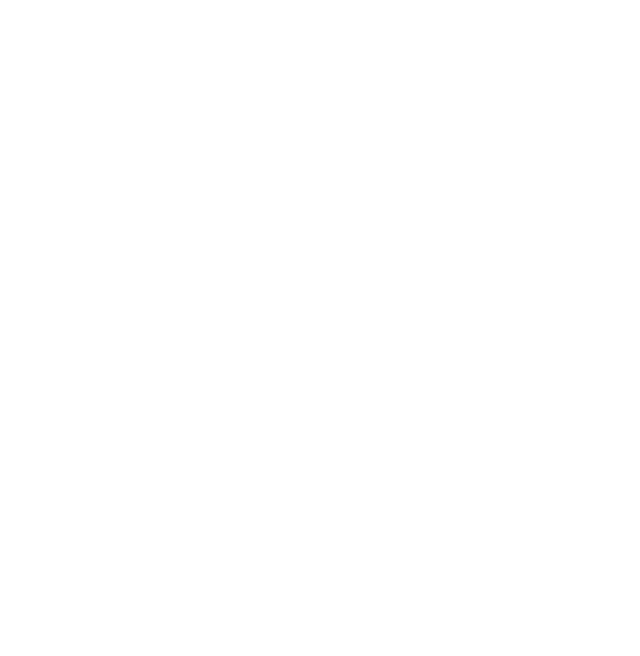
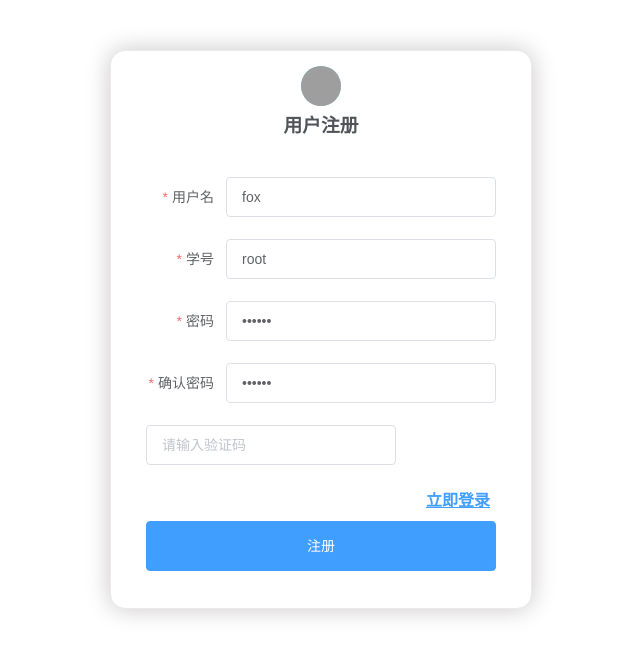
Before and after one commit to 1051885174/kewen, a Vue app in the folder kewen-web/: page /#/register in a window 1280 px wide. Shown: the top 656 px of the page, without its empty margins (319-959 px from the left). Built offline with nearby package versions, Linux system fonts and the light colour scheme; grey boxes are pictures that could not be loaded.

Commit message:
login.vue和register.vue

```diff
--- a/kewen-web/src/router/index.js
+++ b/kewen-web/src/router/index.js
@@ -1,6 +1,7 @@
 import Vue from 'vue'
 import VueRouter from 'vue-router'
 import Login from '../views/Login.vue'
+import register from '../views/register.vue'
 import Home from '../views/Home'
 Vue.use(VueRouter)
 
@@ -14,7 +15,12 @@
     path: '/home',
     name: 'Home',
     component: Home
-  }]
+  },
+  {
+    path: '/register',
+    name: 'register',
+    component:register
+}]
 
 const router = new VueRouter({
   routes
--- a/kewen-web/src/views/Login.vue
+++ b/kewen-web/src/views/Login.vue
@@ -3,17 +3,17 @@
         <el-form ref="loginForm" :rules="rules" :model="loginForm" class="loginContainer" >
             <el-avatar src="../assets/logo.png" fit="contain" id="loginLogo"></el-avatar>
             <h3 class="loginTitle" >用户登录</h3>
-            <el-form-item label="学号" prop="userno">
+            <el-form-item label="学号" prop="userno" label-width="80px">
                 <el-input type="text" placeholder="请输入学号" v-model="loginForm.userno" auto-complete="false"></el-input>
             </el-form-item>
-            <el-form-item label="密码" prop="password">
+            <el-form-item label="密码" prop="password" label-width="80px">
                 <el-input type="password" placeholder="请输入密码" v-model="loginForm.password" auto-complete="false"></el-input>
             </el-form-item>
             <el-form-item  prop="code">
                 <el-input type="text" placeholder="请输入验证码" size="normal" v-model="loginForm.code" auto-complete="false" id="codeipt"></el-input>
                 <img src="" alt="">
             </el-form-item>
-            <a href="./register.vue" id="registerLink">立即注册</a>
+            <a href="" id="registerLink" @click="registerLink">立即注册</a>
             <el-form-item>
 
                 <el-button type="primary" class="login-btn" @click="submitLogin">登录</el-button>
@@ -71,12 +71,20 @@
             return false;
           }
         })
+        },
+      registerLink() {
+          this.$router.push('/register');//可以跳转会上一页
       }
     }
   }
 </script>
 
 <style>
+div{
+    font-family: "Helvetica Neue",Helvetica,"PingFang SC",
+    "Hiragino Sans GB","Microsoft YaHei","微软雅黑",Arial,
+    sans-serif;
+}
 .loginContainer {
     border-radius: 15px;
     background-clip: padding-box;
--- a/kewen-web/src/views/register.vue
+++ b/kewen-web/src/views/register.vue
@@ -1,28 +1,28 @@
 <template>
     <div>
-        <el-form ref="registerForm" :rules="rules" :model="registerForm" class="loginContainer" >
+        <el-form ref="registerForm" :rules="rules" :model="registerForm" class="registerContainer"  >
             <el-avatar src="../assets/logo.png" fit="contain" id="registerLogo"></el-avatar>
             <h3 class="registerTitle" >用户注册</h3>
-            <el-form-item label="用户名" prop="username">
+            <el-form-item label="用户名" prop="username" label-width="80px">
                 <el-input type="text" placeholder="请输入用户名" v-model="registerForm.username"></el-input>
             </el-form-item>
-            <el-form-item label="学号" prop="userno">
+            <el-form-item label="学号" prop="userno" label-width="80px">
                 <el-input type="text" placeholder="请输入学号" v-model="registerForm.userno" auto-complete="false"></el-input>
             </el-form-item>
-            <el-form-item label="密码" prop="password">
+            <el-form-item label="密码" prop="password" label-width="80px">
                 <el-input type="password" placeholder="请输入密码" v-model="registerForm.password" auto-complete="false"></el-input>
             </el-form-item>
-            <el-form-item label="密码" prop="password">
+            <el-form-item label="确认密码" prop="password" label-width="80px">
                 <el-input type="password" placeholder="请再次确认密码" v-model="registerForm.password" auto-complete="false"></el-input>
             </el-form-item>
             <el-form-item  prop="code">
                 <el-input type="text" placeholder="请输入验证码" size="normal" v-model="registerForm.code" auto-complete="false" id="codeipt"></el-input>
                 <img src="" alt="">
             </el-form-item>
-            <a href="./Login.vue" id="loginLink">立即登录</a>
+            <a href="" id="loginLink" @click="loginLink">立即登录</a>
             <el-form-item>
 
-                <el-button type="primary" class="login-btn" @click="submitRigister">注册</el-button>
+                <el-button type="primary" class="register-btn" @click="submitRigister">注册</el-button>
             </el-form-item>
         </el-form>
     </div>
@@ -32,12 +32,14 @@
     name: "register",
     data() {
         return {
-            loginForm: {
+            registerForm: {
+                username:'fox',
                 userno: 'root',
                 password: '123456',
                 code: ''
             },
             rules: {
+                username: [{ required: true, messgae:'请输入用户名',trigger:'bulr'}],
                 userno: [{ required: true, messgae: '请输入学号', trigger: 'bulr' }],
                 password: [{ required: true, message: '请输入密码', trigger: 'blur' }],
                 code: [{ required: true, message: '请输入验证码', trigger: 'blur' }]
@@ -45,30 +47,20 @@
         }
     },
     methods: {
-        submitLogin() {
-            this.$router.replace('/home');
+        submitRigister() {
+
         // 登录
-            this.$refs.loginForm.validate((valid) => {
+            this.$refs.registerForm.validate((valid) => {
 
-          if (valid) {
+                if (valid) {
+            alert("注册成功，请登录");
+            this.$router.replace('/login');
+           //将数据传给后端之后，后端返回TRUE，再提示成功，并自动跳转到登录页面
+
             this.loading = true;//准备调登录接口时，出现正在加载
             //第一个参数请求后端的地址，第二个参数，传给后端的数据
             this.postRequest('/login', this.loginForm).then(resp => {
               this.loading = false;//登录成功后关闭
-              if (resp) {
-                // 存储用户 token 到 sessionStorage
-                const tokenStr = resp.obj.tokenHead + resp.obj.token;
-                window.sessionStorage.setItem('tokenStr', tokenStr);
-                // 跳转到首页
-                // this.$router.push('/home') // 路由跳转，可以回退到上一页
-                this.$router.replace('/home') // 路径替换，无法回退到上一页
-
-                // 页面跳转
-                // 拿到用户要跳转的路径
-                let path = this.$route.query.redirect;
-                // 用户可能输入首页地址或错误地址，让他跳到首页，否则跳转到他输入的地址
-                this.$router.replace((path === '/' || path === undefined) ? '/home' : path)
-              }
 
             })
           } else {
@@ -76,13 +68,21 @@
             return false;
           }
         })
+        },
+        loginLink() {
+            this.$router.push('/login');
       }
     }
   }
 </script>
 
 <style>
-.loginContainer {
+div{
+    font-family: "Helvetica Neue",Helvetica,"PingFang SC",
+    "Hiragino Sans GB","Microsoft YaHei","微软雅黑",Arial,
+    sans-serif;
+}
+.registerContainer {
     border-radius: 15px;
     background-clip: padding-box;
     margin: 50px auto;
@@ -92,14 +92,14 @@
     border: 1px solid #eaeaea;
     box-shadow: 0 0 25px #cac6c6;
 }
-#loginLogo{
+#registerLogo{
     position: relative;
     left: 50%;
     transform:translateX(-50%);
     background:url(../assets/logo.png) no-repeat;
     background-size: 40px;
 }
-.loginTitle{
+.registerTitle{
     margin: 0px auto 40px auto;
     text-align: center;
     color: #505458;
@@ -108,7 +108,7 @@
     display: flex;
     align-items: center;
 }
-.login-btn{
+.register-btn{
     width: 100%;
     height: 50px;
     margin-top: 10px;
@@ -117,7 +117,7 @@
     width: 250px;
     margin-right: 5px;
 }
-#registerLink{
+#loginLink{
     display: block;
     font-weight: 700;
     width: 100%;
```
